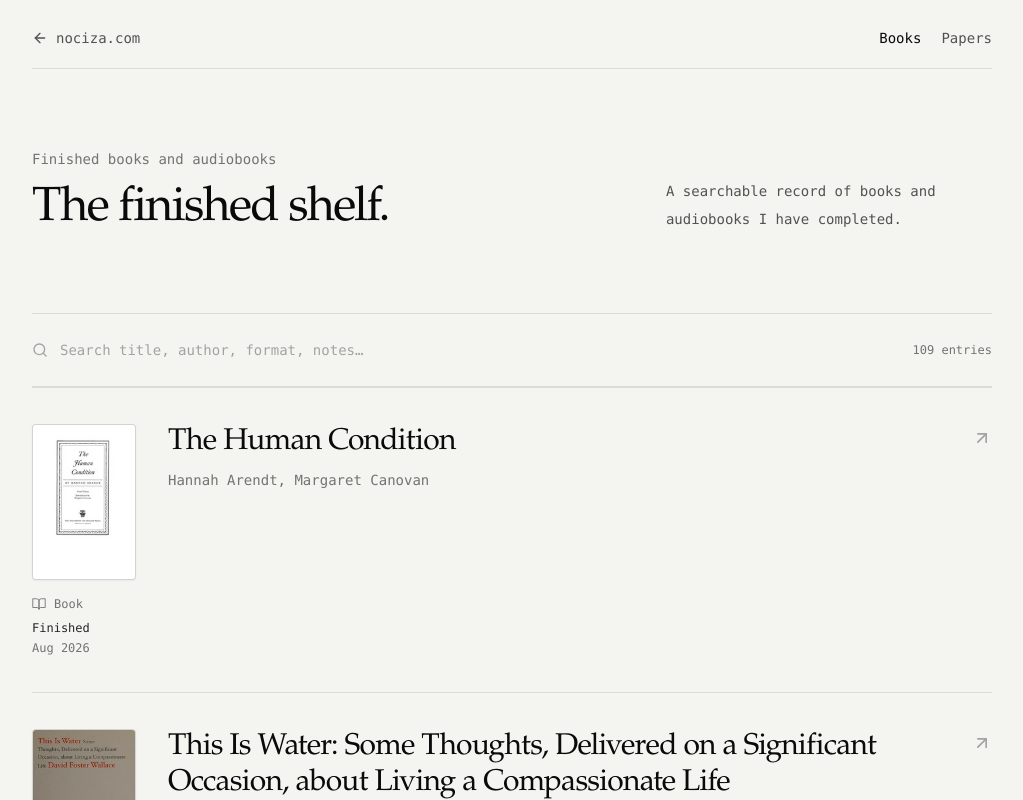
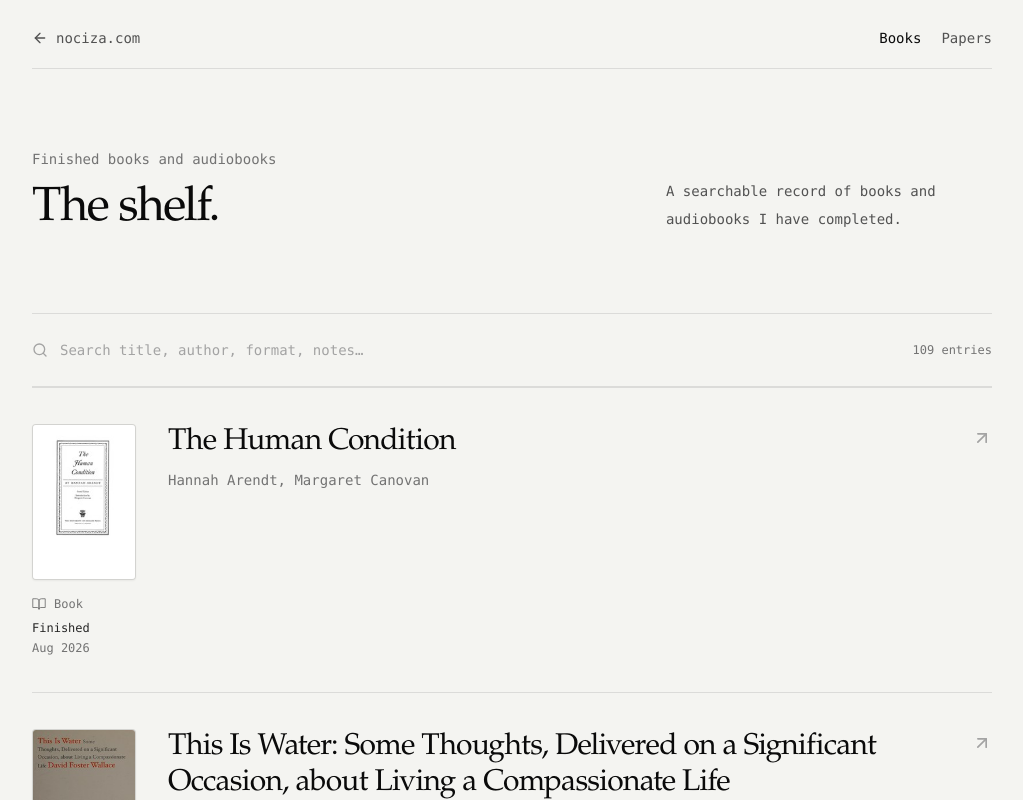
Before and after one commit to nociza/nociza.github.io, a Next.js app: page /books in a window 1280 px wide. Shown: the top 800 px of the page, without its empty margins (128-1151 px from the left). Built offline with nearby package versions, Linux system fonts and the light colour scheme.

Commit message:
Shorten bookshelf heading

```diff
--- a/src/components/books-section.tsx
+++ b/src/components/books-section.tsx
@@ -15,7 +15,7 @@ export default function BooksSection() {
               <BookOpen aria-hidden="true" className="h-4 w-4 stroke-[1.5]" />
               Recently finished
             </div>
-            <h1 className="font-serif text-4xl font-medium tracking-[-0.035em] text-neutral-950 sm:text-5xl">The finished shelf.</h1>
+            <h1 className="font-serif text-4xl font-medium tracking-[-0.035em] text-neutral-950 sm:text-5xl">The shelf.</h1>
             <p className="mt-3 max-w-xl text-sm leading-7 text-neutral-600">
               Books and audiobooks I have finished, with the notes I want to keep.
             </p>
--- a/src/components/reading-archive.tsx
+++ b/src/components/reading-archive.tsx
@@ -58,7 +58,7 @@ export default function ReadingArchive({
           <div className="max-w-2xl">
             <p className="mb-4 text-sm text-neutral-500">{books ? "Finished books and audiobooks" : "Research reading"}</p>
             <h1 className="font-serif text-4xl font-medium leading-[1.03] tracking-[-0.035em] sm:text-5xl">
-              {books ? "The finished shelf." : "Papers worth keeping."}
+              {books ? "The shelf." : "Papers worth keeping."}
             </h1>
           </div>
           <p className="max-w-md text-sm leading-7 text-neutral-600 lg:justify-self-end">
```
